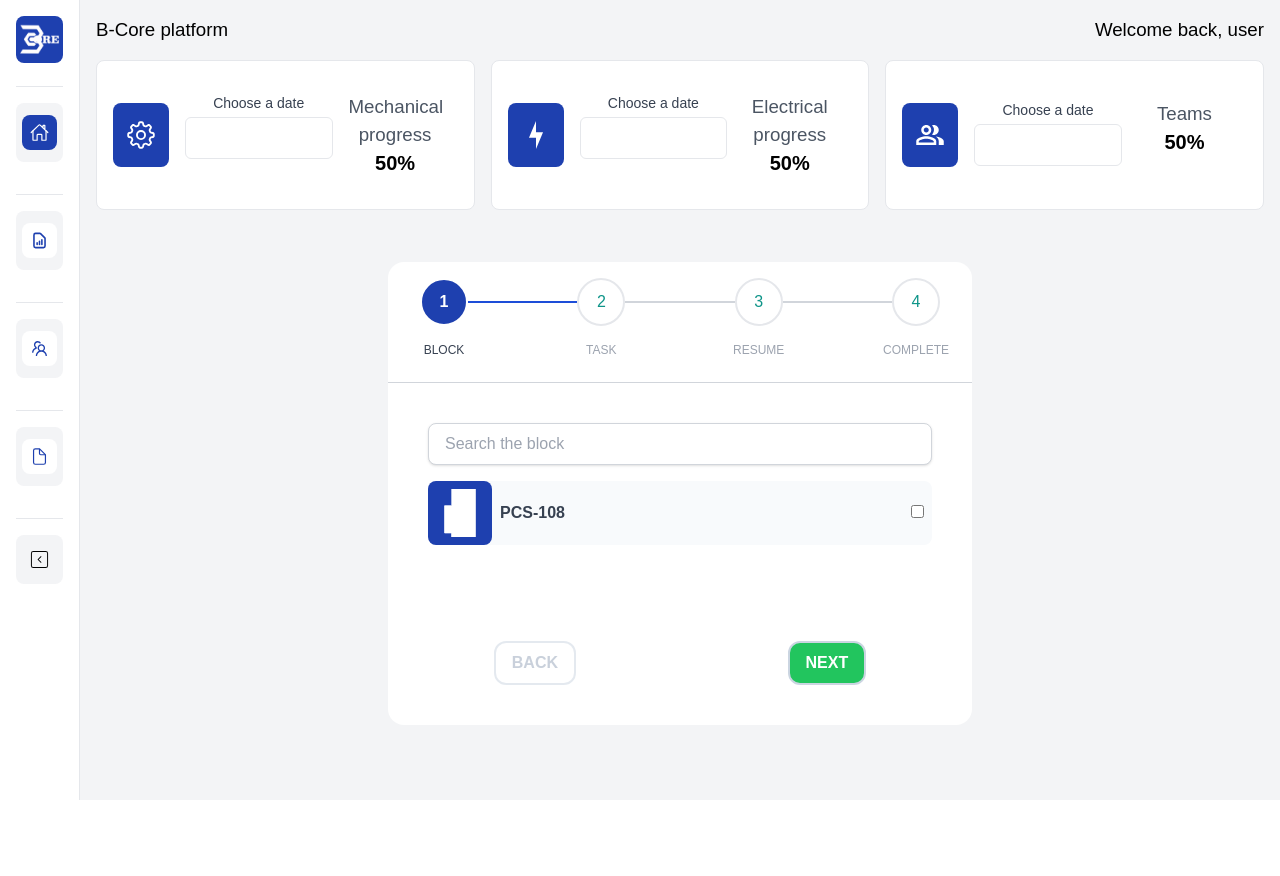
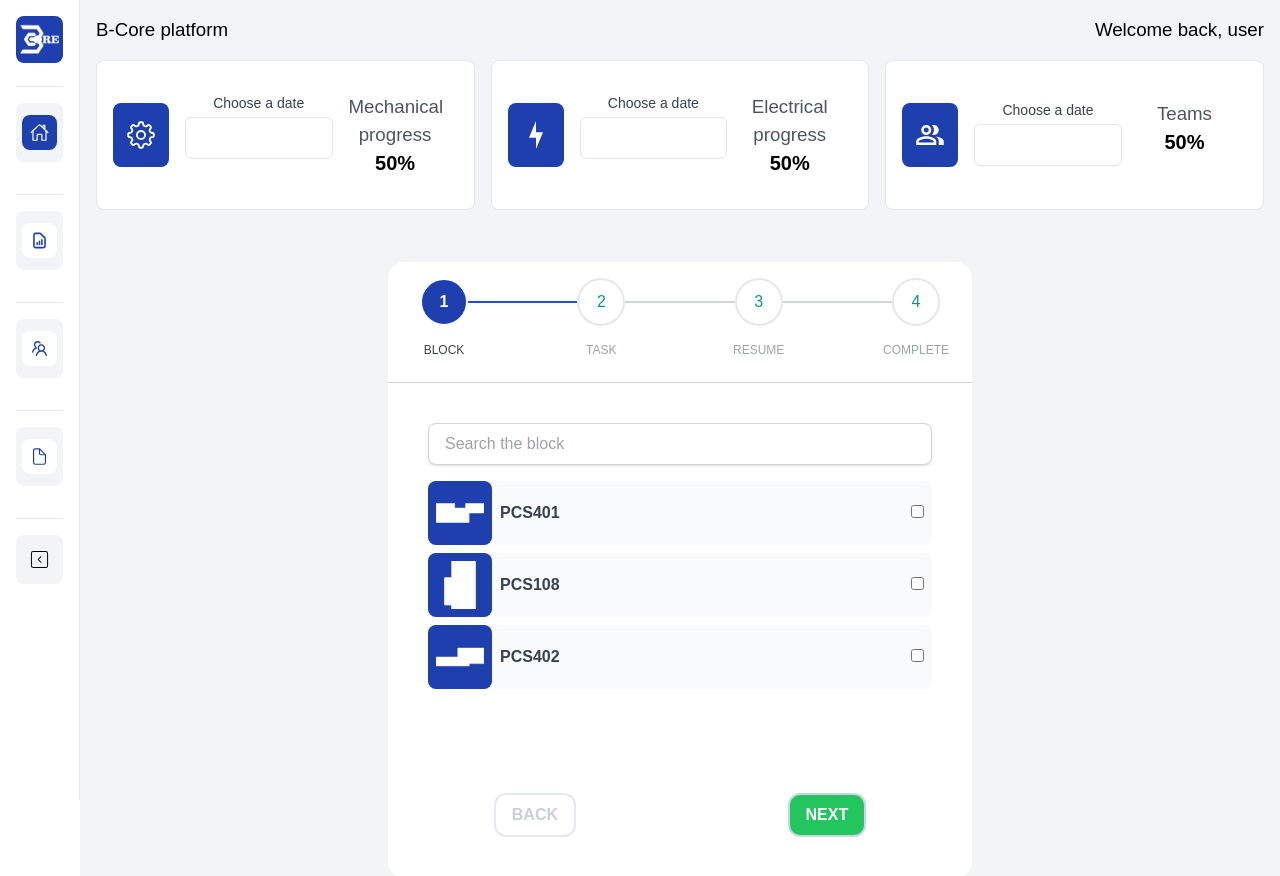
Before and after one commit to LMartin1998/BCorePlatform-Deploy, a Next.js app: page /reports in a window 1280 px wide. Shown: the top 876 px of the page. Before the commit the page ends 800 px from the top, so only its background shows below. Built offline with nearby package versions, Linux system fonts and the light colour scheme.

Commit message:
Map of blocks with points and viewbox

```diff
--- a/src/app/Components/BlockItem.jsx
+++ b/src/app/Components/BlockItem.jsx
@@ -1,7 +1,6 @@
-import style from '../styles/MapSite.module.css';
-const BlockItem = () => {
+const BlockItem = (props) => {
   return (
-    <li className=" bg-slate-50 w-full mx-auto rounded-lg flex items-center justify-between group hover:bg-gray-200 transition-colors duration-300">
+    <li className=" bg-slate-50 w-full mx-auto rounded-lg flex items-center justify-between group hover:bg-gray-200 transition-colors duration-300 mb-2">
       <div className="flex items-center">
         {/* Container of svg block */}
         <div className="bg-blue-800 flex justify-center items-center p-2 rounded-lg w-[64px] h-[64px]  group-hover:bg-blue-600 ">
@@ -11,23 +10,22 @@ const BlockItem = () => {
             xmlns="http://www.w3.org/2000/svg"
             x="0px"
             y="0px"
-            viewBox="0 0 39.75 61.55"
+            viewBox={props.viewBox}
             width="100%"
             height="100%"
-            style={{ enableBackground: "new 0 0 39.75 61.55" }}
+            style={{ enableBackground: `new ${props.viewBox}`}}
             xmlSpace="preserve"
           >
             <polygon
               id="PCS108"
               className='fill-white stroke-white'
-              points="9.32,21.43 0.12,21.43 0.12,56.33 9.12,56.33 9.12,61.42 39.62,61.42 39.62,0.12
-	9.32,0.12 "
+              points={props.points}
             />
           </svg>
         </div>
         {/* Block name */}
         <p className="ml-2 text-gray-700 font-semibold text-base group-hover:text-blue-600">
-          PCS-108
+          {props.block}
         </p>
       </div>
       <div>
--- a/src/app/Components/steps/SelectBlock.jsx
+++ b/src/app/Components/steps/SelectBlock.jsx
@@ -1,24 +1,38 @@
 import { StepperContext } from "@/app/contexts/StepperContext";
-import { useContext } from "react";
 import SearchBlock from "../SearchBlock/SearchBlock";
 import BlockList from "../BlockList";
 import BlockItem from "../BlockItem";
 
-export default function SelectBlock(){
+import { useContext, useEffect } from "react";
+import { GridContext } from "@/app/contexts/GridContext";
+
+export default function SelectBlock() {
   const { userData, setUserData } = useContext(StepperContext);
 
   const handleChange = (e) => {
     const { name, value } = e.target;
-        setUserData({ ...userData, [name]: value});
+    setUserData({ ...userData, [name]: value });
   };
 
-    return(
+  const { getIdsWithViewBoxAndPoints } = useContext(GridContext);
+
+  useEffect(() => {
+    getIdsWithViewBoxAndPoints();
+  }, []);
+
+  return (
     <div className="flex flex-col">
       <SearchBlock></SearchBlock>
       <BlockList>
-            <BlockItem></BlockItem>
+        {getIdsWithViewBoxAndPoints().map(item =>(
+            <BlockItem
+                key={item.id}
+                block={item.id}
+                viewBox={item.viewBox}
+                points={item.points}
+            />
+        ))}
       </BlockList>
     </div>
   );
-
 }
```
Lines whose indentation alone changed are shown as unchanged.
